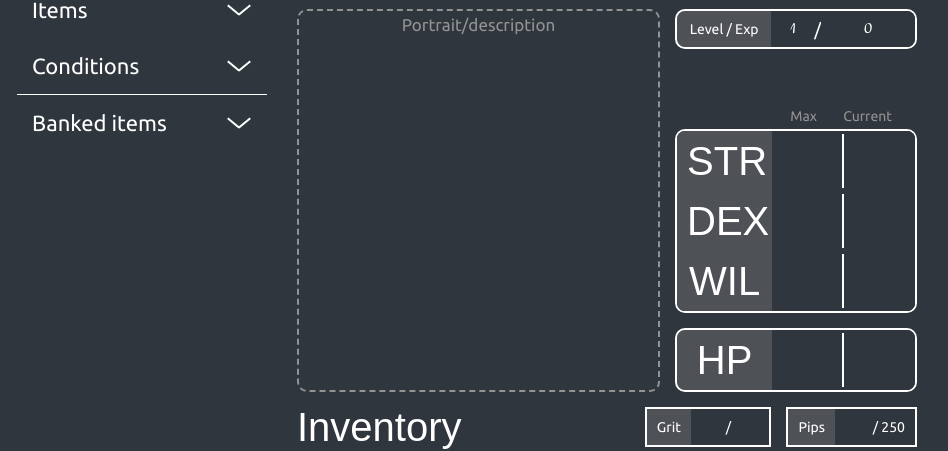
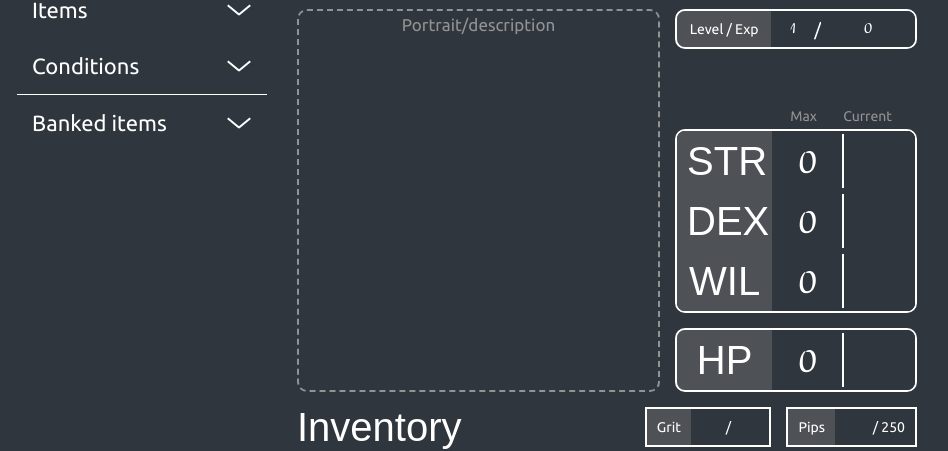
Before and after one commit to BrightsDays/mausritter-online-sheet, a Vue app: page / in a window 1280 px wide. Shown: the part 181-632 px from the top of the page, without its empty margins (173-1121 px from the left). Built offline with nearby package versions, Linux system fonts and the light colour scheme; a web font is replaced by a local one.

Commit message:
add changeStats plugin, add stats count

```diff
--- a/src/components/CharacterInfo.vue
+++ b/src/components/CharacterInfo.vue
@@ -15,7 +15,7 @@
         <input
             class="exp-input__input exp-input__exp"
             v-model="exp"
-            @input="changeExp($event)"
+            @input="changeStat('exp', $event)"
         />
       </div>
       <stats />
@@ -27,6 +27,7 @@
 import Stats from './Stats.vue'
 import {useStore} from 'vuex'
 import {computed} from 'vue'
+import changeStat from '../plugins/changeStat'
 
 const store = useStore()
 
@@ -40,14 +41,6 @@ const level = computed(() => {
 
   return result
 })
-
-const changeExp = (event: Event) => {
-  const value = (event.target as HTMLInputElement).value
-  store.dispatch('setStat', {
-    statName: 'exp',
-    statValue: value
-  })
-}
 </script>
 
 <style lang="scss">
--- a/src/components/Stats.vue
+++ b/src/components/Stats.vue
@@ -9,36 +9,51 @@
           :key="item.name"
       >
         <label class="stats__label">{{ item.name }}</label>
-        <input class="stats__input" />
+        <input
+            class="stats__input"
+            v-model="item.max"
+            @input="changeStat(item.name, $event)"
+        />
         <input class="stats__input" />
       </div>
     </div>
     <div class="stats__hp stats__item">
       <label class="stats__label">HP</label>
-      <input class="stats__input" />
+      <input
+          class="stats__input"
+          v-model="hp"
+          @input="changeStat('hp', $event)"
+      />
       <input class="stats__input" />
     </div>
   </div>
 </template>
 
 <script setup lang="ts">
+import {useStore} from 'vuex'
+import {computed} from 'vue'
+import changeStat from '../plugins/changeStat'
+
+const store = useStore()
+
 const stats = {
   str: {
-    name: 'STR',
-    max: {type: Number},
+    name: 'str',
+    max: computed(() => store.state.str).value,
     current: {type: Number}
   },
   dex: {
-    name: 'DEX',
-    max: {type: Number},
+    name: 'dex',
+    max: computed(() => store.state.dex).value,
     current: {type: Number}
   },
   wil: {
-    name: 'WIL',
-    max: {type: Number},
+    name: 'wil',
+    max: computed(() => store.state.wil).value,
     current: {type: Number}
   }
 }
+const hp = computed(() => store.state.hp)
 </script>
 
 <style lang="scss">
@@ -91,6 +106,7 @@ const stats = {
     line-height: 1;
     color: var(--main);
     background-color: var(--second-background);
+    text-transform: uppercase;
   }
 
   &__input {
--- /dev/null
+++ b/src/plugins/changeStat.ts
@@ -0,0 +1,10 @@
+import store from '../store'
+
+export default (statName: string, event: Event) => {
+    const value = (event.target as HTMLInputElement).value
+
+    store.dispatch('setStat', {
+        statName: statName,
+        statValue: value
+    })
+}
--- a/src/store/index.ts
+++ b/src/store/index.ts
@@ -8,6 +8,7 @@ const state = {
     wil: 0,
     startHp: 0,
     hp: 0,
+    startPips: 0,
     pips: 0
 }
 
```
